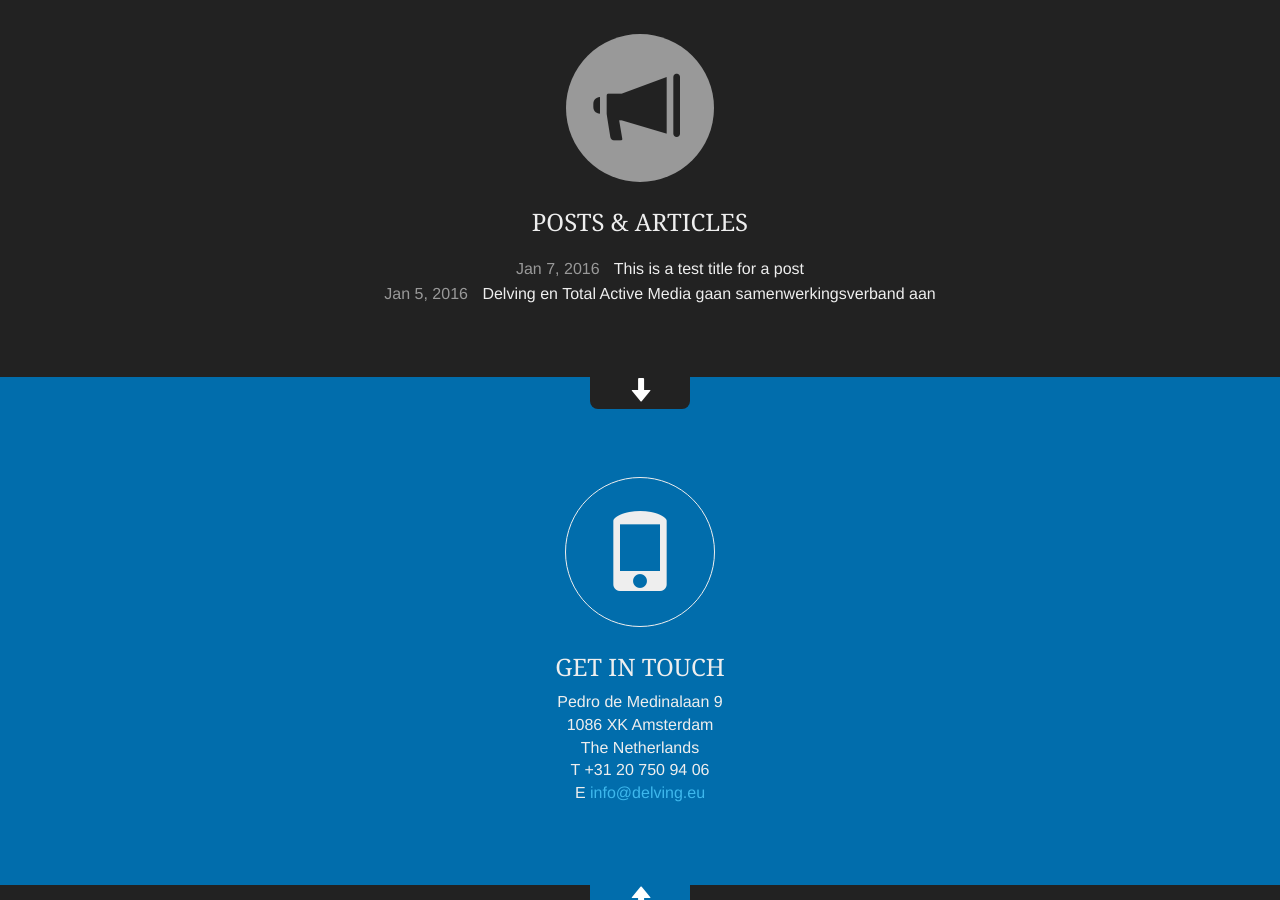
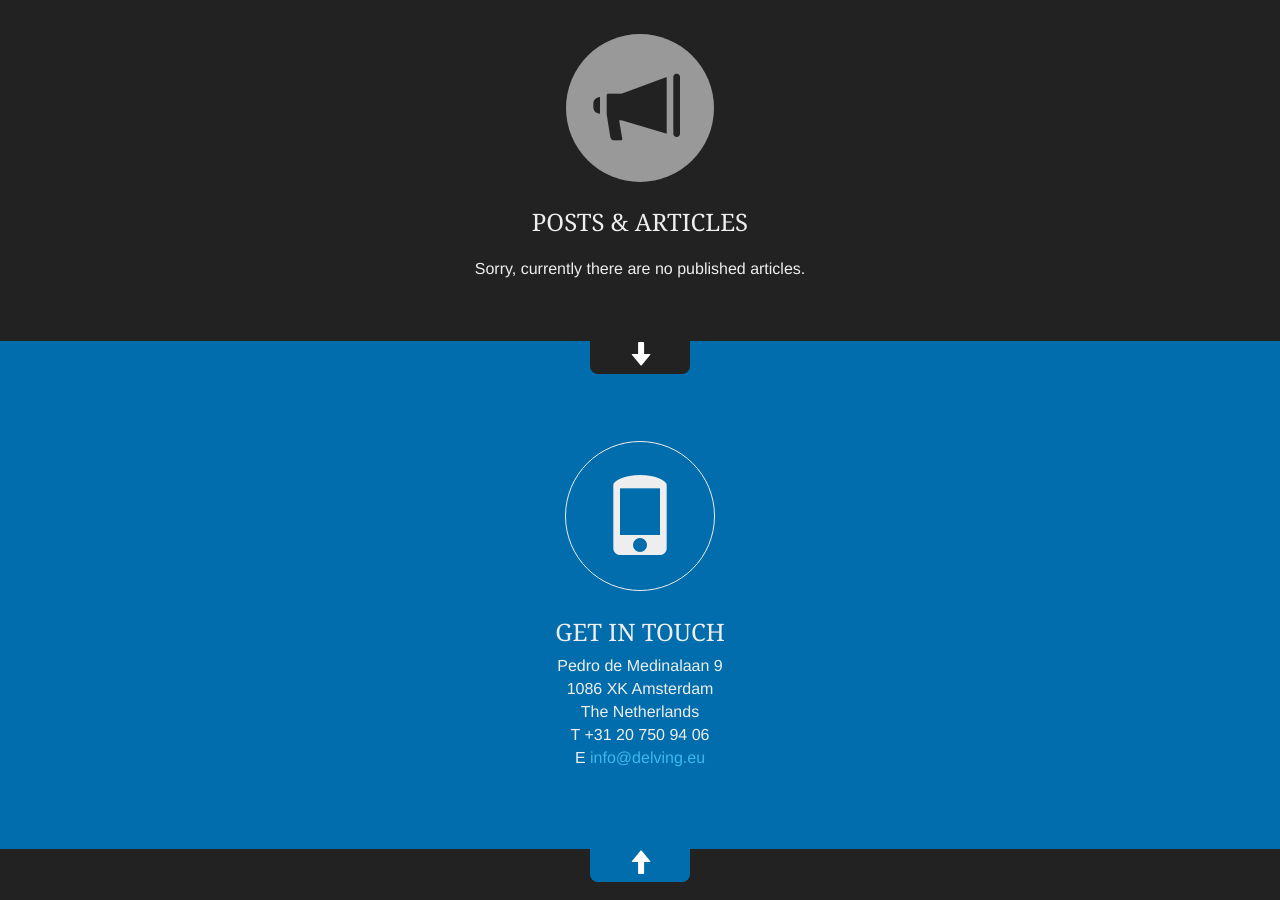
Before and after one commit to delving/delving.github.io, a Jekyll site: the page built from index.html, in a window 1280 px wide and 900 px high, scrolled down 1733 px. Built offline with Jekyll 4.4.1, drawn with Linux system fonts in a browser that asks for light colours.

Commit message:
posts unpublished

```diff
--- a/_includes/header.html
+++ b/_includes/header.html
@@ -1,4 +1,4 @@
-<header class="site-header" id="site-top">
+<header class="site-header" id="welcome">
 
 <div class="container">
     <div class="row">
--- a/_posts/2016-01-07-test-post-two.md
+++ /dev/null
@@ -1,5 +0,0 @@
----
-layout: post
-title:  "This is a test title for a post"
-date:   2016-01-07 11:48:38 +0100
----
--- a/index.html
+++ b/index.html
@@ -67,11 +67,12 @@ layout: default
     </div>
 </section>
 
-<div class="section-nav open-source  navbar">
+<div class="section-nav open-source navbar">
     <a href="#articles" data-scroll class="center-block">
         <i class="glyphicon glyphicon-arrow-down"></i>
     </a>
 </div>
+
 
 <section class="section articles" id="articles">
     <div class="container">
@@ -79,6 +80,7 @@ layout: default
             <div class="col-md-12">
                 <div class="section-icon"><i class="glyphicon glyphicon-bullhorn"></i></div>
                 <h2 class="section-heading">Posts &amp; Articles</h2>
+                {% if site.posts != empty %}
                 <ul class="post-list">
                     {% for post in site.posts %}
                     <li>
@@ -92,12 +94,15 @@ layout: default
                     </li>
                     {% endfor %}
                 </ul>
+                {% else %}
+                    Sorry, currently there are no published articles.
+                {% endif %}
             </div>
         </div>
     </div>
 </section>
 
-<div class="section-nav articles  navbar">
+<div class="section-nav articles navbar">
     <a href="#contact" data-scroll class="center-block">
         <i class="glyphicon glyphicon-arrow-down"></i>
     </a>
@@ -122,7 +127,7 @@ layout: default
 </section>
 
 <div class="section-nav contact  navbar">
-    <a href="#site-top" data-scroll class="center-block">
+    <a href="#welcome" data-scroll class="center-block">
         <i class="glyphicon glyphicon-arrow-up"></i>
     </a>
 </div>
```
Also changed, not shown: _posts/test-post.md (deleted, +0 -5 lines), _posts/delving-partners-with-tam.markdown (renamed from _posts/2016-01-05-delving-partners-with-tam.markdown), 5 other files.
